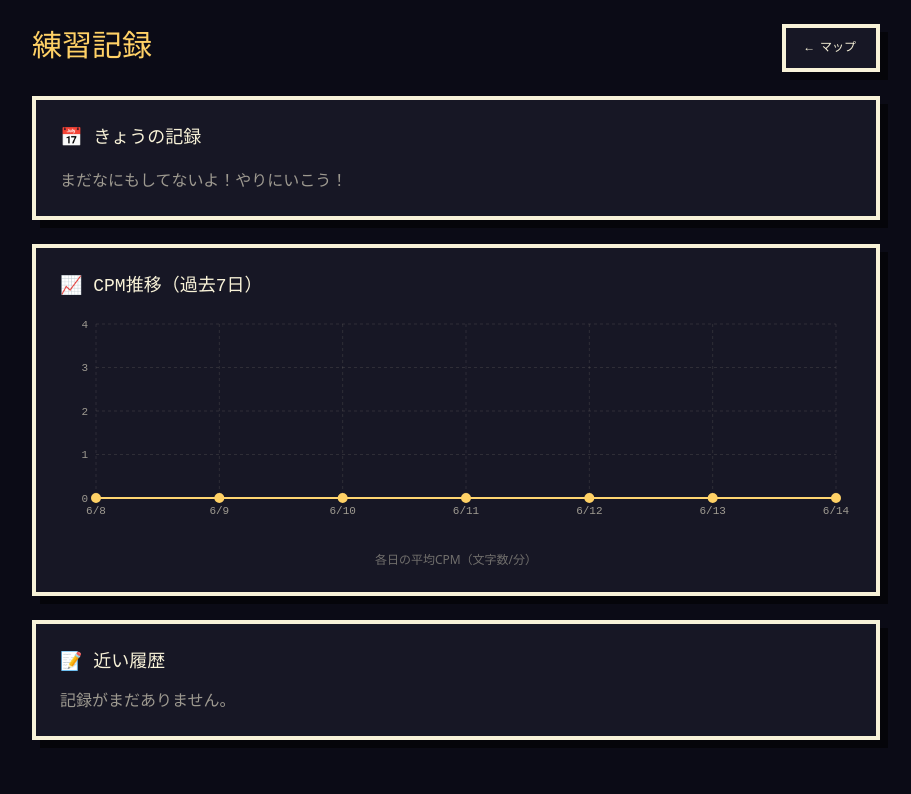
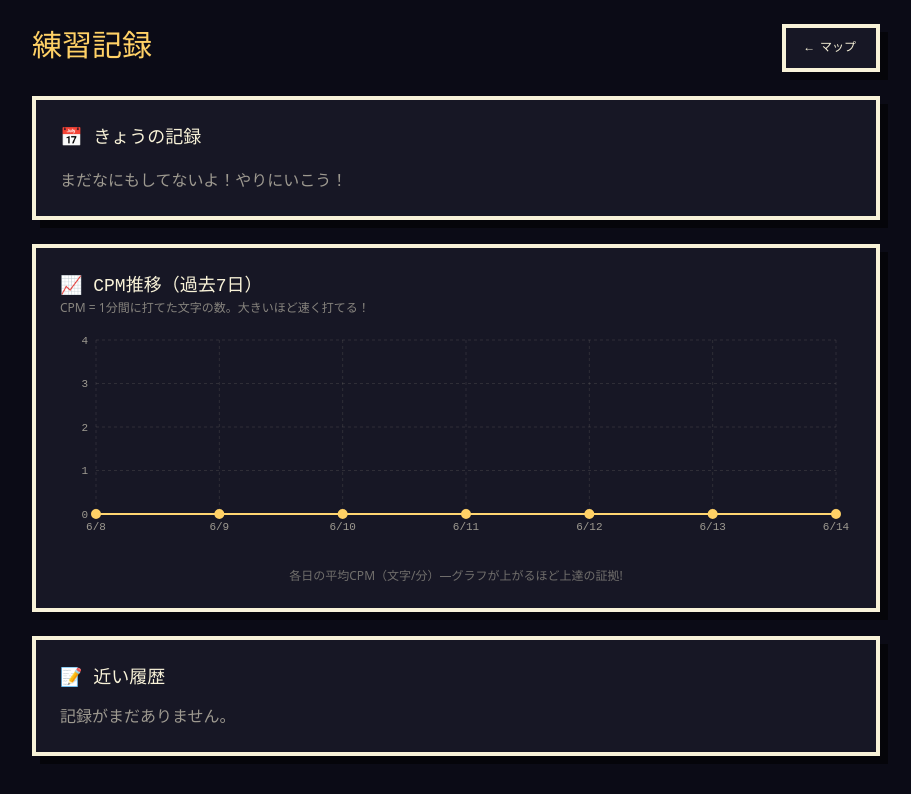
Before and after one commit to FBE-ShintaroFujii/Typing-Master, a React (Vite) app: page /#/progress in a window 1280 px wide. Shown: the top 794 px of the page, without its empty margins (184-1095 px from the left). Built offline with nearby package versions, Linux system fonts and the light colour scheme.

Commit message:
feat: add child-friendly CPM/ACCURACY descriptions on result and progress screens
Co-Authored-By: Oz <oz-agent@warp.dev>

```diff
--- a/src/features/game/result/GameResultPage.tsx
+++ b/src/features/game/result/GameResultPage.tsx
@@ -101,16 +101,19 @@ export function GameResultPage() {
             <div>
               <p className="font-pixel text-xs text-pixel-cream/60">POINTS</p>
               <p className="font-pixel text-3xl text-pixel-gold">{displayPoints}</p>
+              <p className="text-xs text-pixel-cream/40">ポイント</p>
             </div>
             <div>
               <p className="font-pixel text-xs text-pixel-cream/60">CPM</p>
               <p className="font-pixel text-3xl text-pixel-green">{displayCpm}</p>
+              <p className="text-xs text-pixel-cream/40">1分間に打てた文字数</p>
             </div>
             <div>
               <p className="font-pixel text-xs text-pixel-cream/60">ACCURACY</p>
               <p className="font-pixel text-3xl text-pixel-cream">
                 {Math.round(session.accuracy * 100)}%
               </p>
+              <p className="text-xs text-pixel-cream/40">正確に打てた割合</p>
             </div>
           </div>
           <div className="flex justify-between text-xs text-pixel-cream/50">
--- a/src/features/progress/ProgressPage.tsx
+++ b/src/features/progress/ProgressPage.tsx
@@ -80,7 +80,10 @@ export function ProgressPage() {
 
       {/* 7-day CPM chart */}
       <PixelPanel className="space-y-4">
-        <h2 className="font-pixel text-lg text-pixel-cream">📈 CPM推移（過去7日）</h2>
+        <div>
+          <h2 className="font-pixel text-lg text-pixel-cream">📈 CPM推移（過去7日）</h2>
+          <p className="text-xs text-pixel-cream/50">CPM = 1分間に打てた文字の数。大きいほど速く打てる！</p>
+        </div>
         <ResponsiveContainer width="100%" height={220}>
           <LineChart data={chartData} margin={{ top: 8, right: 16, bottom: 8, left: 0 }}>
             <CartesianGrid strokeDasharray="3 3" stroke="rgba(248,242,216,0.1)" />
@@ -117,7 +120,7 @@ export function ProgressPage() {
             />
           </LineChart>
         </ResponsiveContainer>
-        <p className="text-center text-xs text-pixel-cream/40">各日の平均CPM（文字数/分）</p>
+        <p className="text-center text-xs text-pixel-cream/40">各日の平均CPM（文字/分）—グラフが上がるほど上達の証拠!</p>
       </PixelPanel>
 
       {/* Session history */}
```
